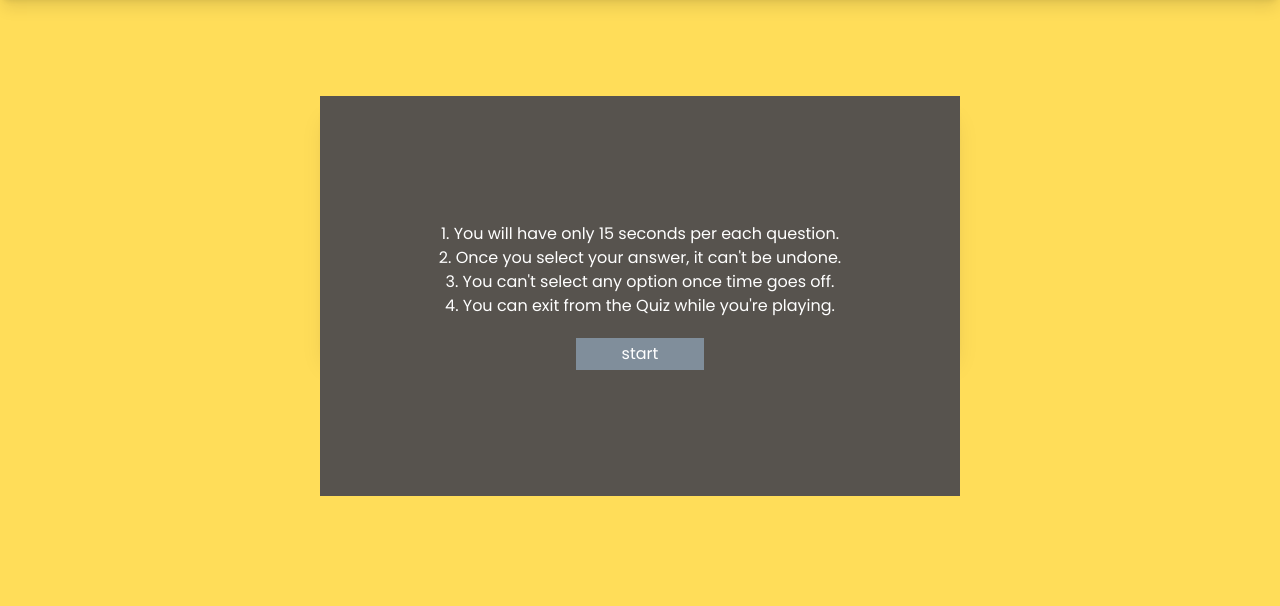
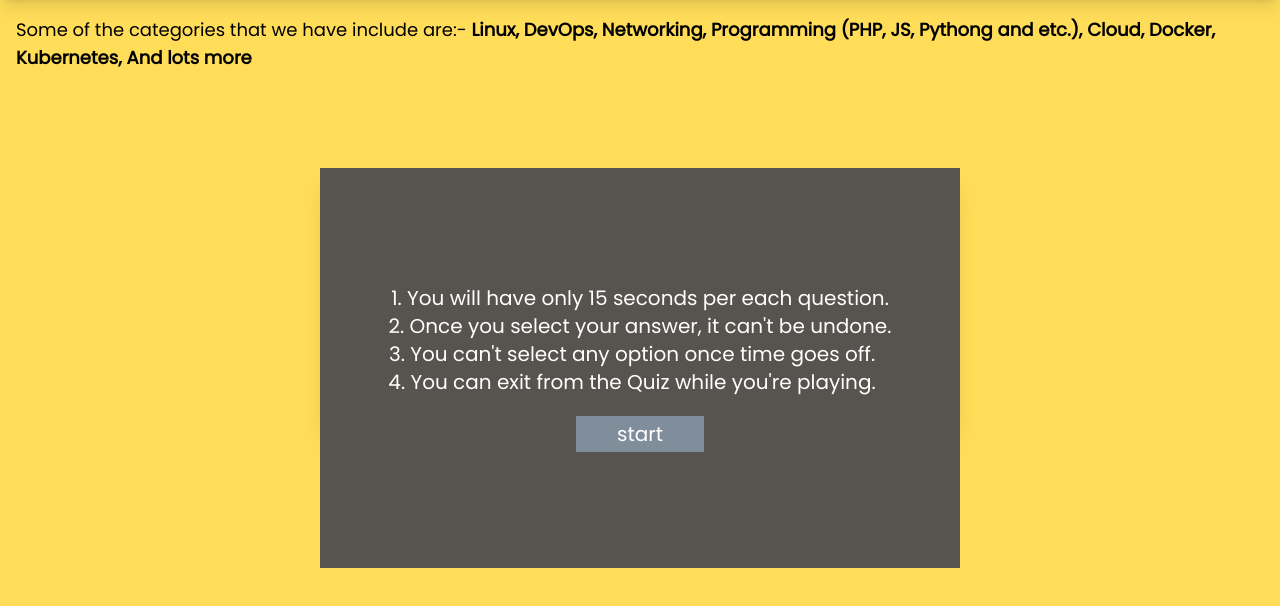
Before and after one commit to FixxooXD/Quiz-js, a website: page index.html in a window 1280 px wide. Shown: the part 56-662 px from the top of the page. Drawn offline with Linux system fonts and the light colour scheme.

Commit message:
Added UI and All Feature v-1

```diff
--- a/index.html
+++ b/index.html
@@ -36,7 +36,7 @@
         border-color: #ffdd59;
       }
 
-     #option{
+     #option,#timeleft{
       transition: all 0.3s ease;
      }
      #Questions-Div{
@@ -49,16 +49,18 @@
   <body>
     <div id="banner" class=" text-4xl pl-5 py-2 shadow-lg text-white"><a href="./index.html">Quiz App</a></div>
 
+    <div class="mt-4 pl-4 text-base sm:text-lg">Some of the categories that we have include are:-  <span class="font-bold">Linux, DevOps, Networking, Programming (PHP, JS, Pythong and etc.), Cloud, Docker, Kubernetes, And lots more</span></div>
+
     <!-- Question-Div -->
-    <div class="flex justify-center items-center mt-16 sm:mt-24">
+    <div class="flex justify-center items-center mt-10 sm:mt-24">
     <div id="Questions-Div" class=" flex flex-col sm:w-1/2 w-full  mx-3 w-fit shadow-xl rounded-lg ">
 
       <!-- Rules Section -->
-      <div id="rules" class="absolute insert-0  mx-4 sm:mx-0 flex flex-col justify-center items-center sm:w-1/2 h-96  sm:h-1/2 bg-stone-600 px-4 text-white">
+      <div id="rules" class="absolute insert-0  mx-4 sm:mx-0 flex flex-col justify-center items-center sm:w-1/2 h-96  sm:h-1/2 bg-stone-600 px-4 text-white sm:text-xl">
         <div class="info">1. You will have only <span>15 seconds</span> per each question.</div>
             <div class="info">2. Once you select your answer, it can't be undone.</div>
-            <div class="info">3. You can't select any option once time goes off.</div>
-            <div class="info">4. You can exit from the Quiz while you're playing.</div>
+            <div class="info sm:mr-4">3. You can't select any option once time goes off.</div>
+            <div class="info sm:mr-4">4. You can exit from the Quiz while you're playing.</div>
             <button id="startBtn" class=" w-32 mt-5 py-1 text">start</button>
       </div>
 
```
Also changed, not shown: src/output.css.
